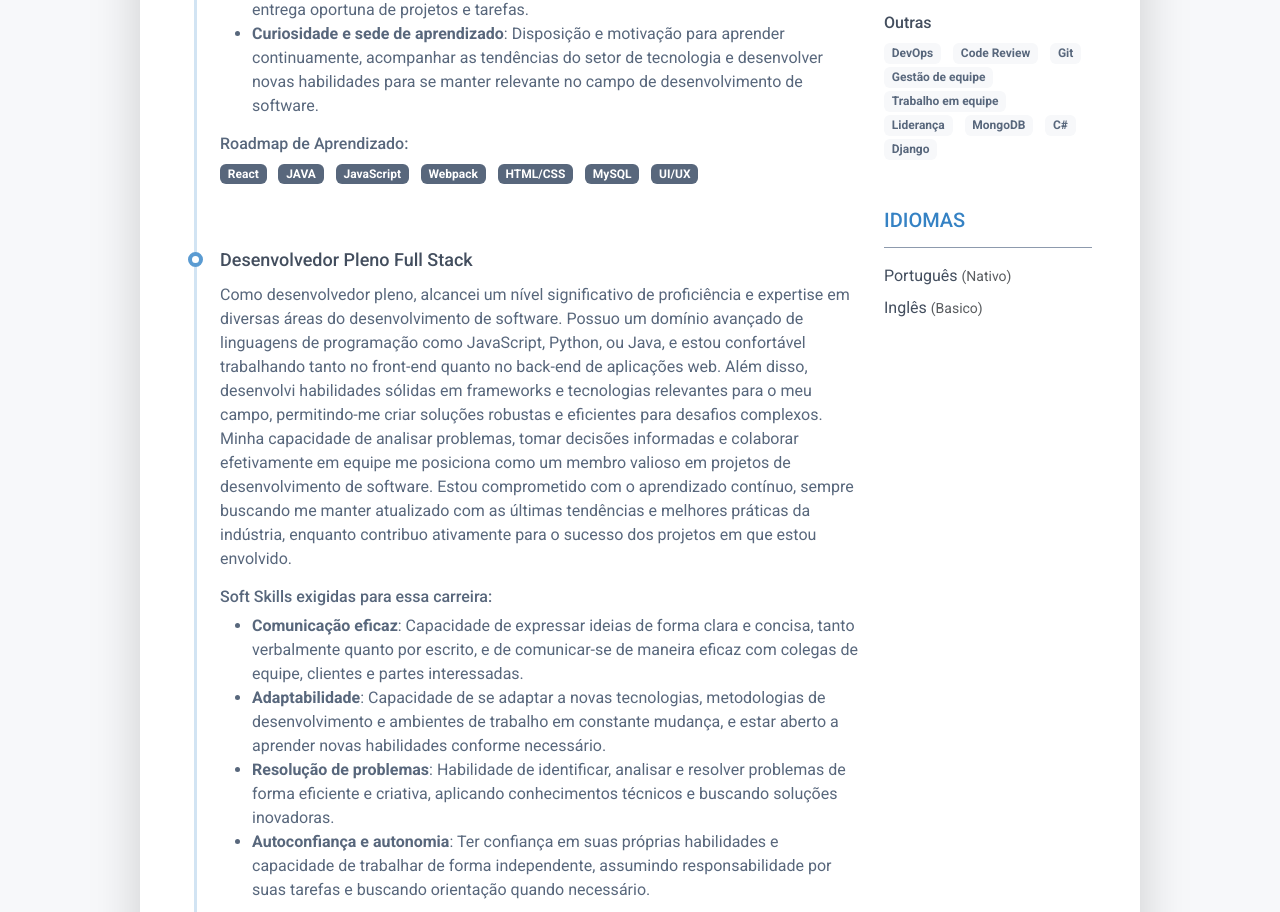
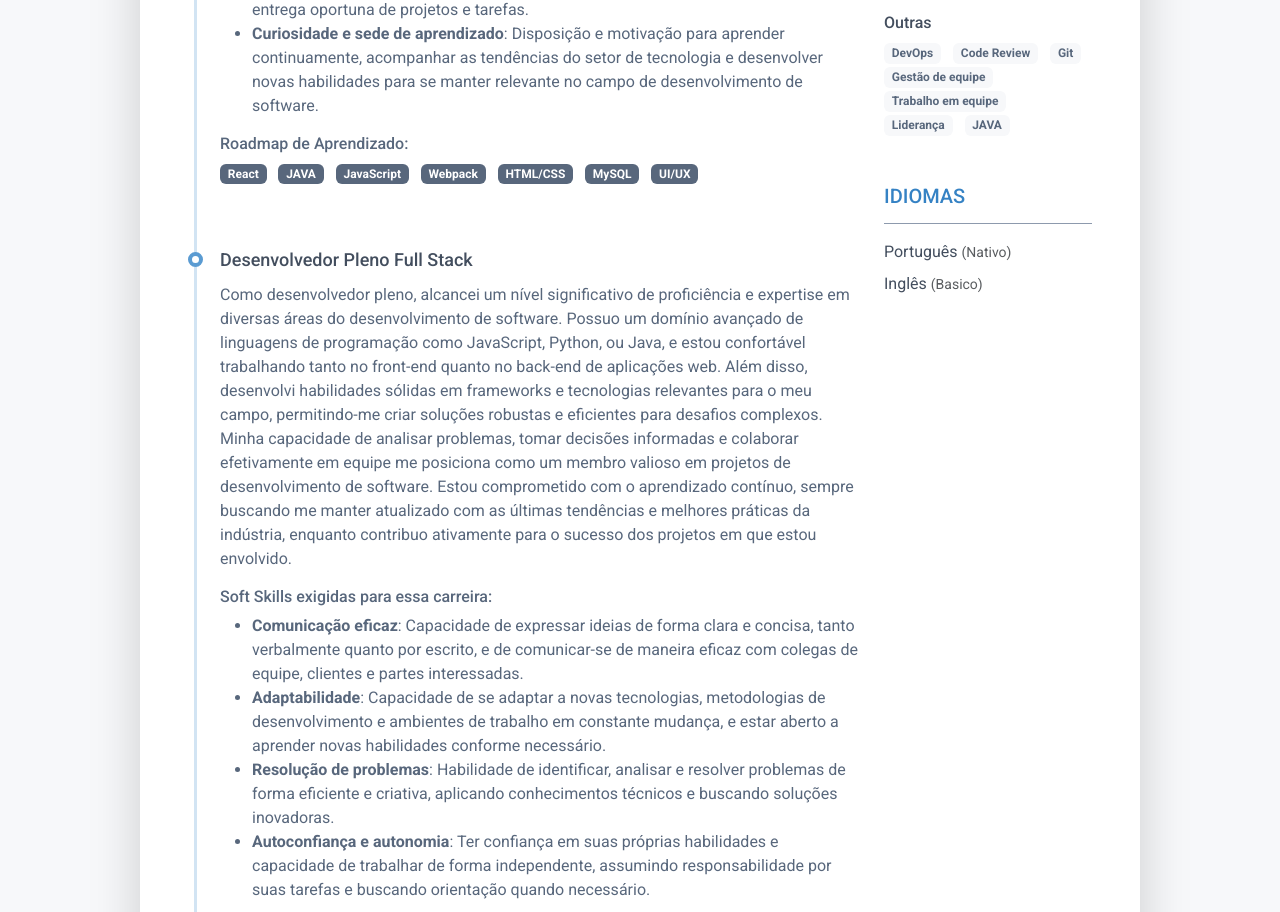
Before and after one commit to PabloSantosdve/Mapa_de_Carreira, a plain HTML site: page index.html in a window 1280 px wide. Shown: the part 1143-2055 px from the top of the page. Drawn offline with Linux system fonts and the light colour scheme.

Commit message:
Update index.html

```diff
--- a/index.html
+++ b/index.html
@@ -387,11 +387,9 @@
 										<li class="list-inline-item"><span class="badge badge-light">Trabalho em equipe</span>
 										</li>
 										<li class="list-inline-item"><span class="badge badge-light">Liderança</span></li>
-										<li class="list-inline-item"><span class="badge badge-light">MongoDB</span>
 										</li>
-										<li class="list-inline-item"><span class="badge badge-light">C#</span>
+										<li class="list-inline-item"><span class="badge badge-light">JAVA</span>
 										</li>
-										<li class="list-inline-item"><span class="badge badge-light">Django</span></li>
 									</ul>
 								</div>
 							</div>
```
